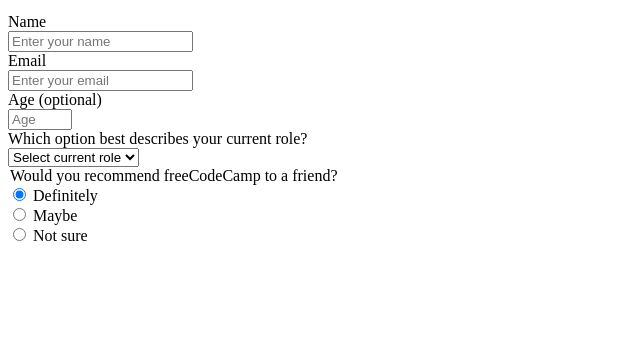
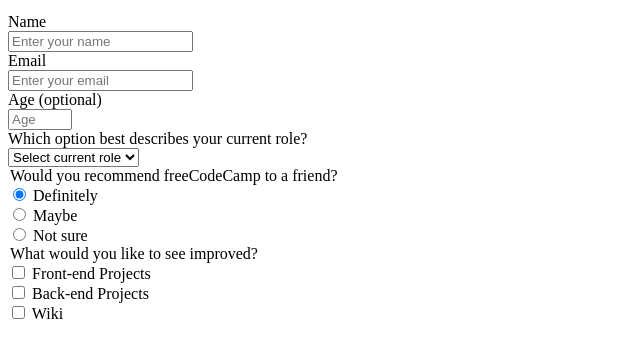
Before and after one commit to sambreece/survey-page, a plain HTML site: page index.html in a window 1280 px wide. Shown: the part 101-458 px from the top of the page, without its empty margins (0-640 px from the left). Drawn offline with Linux system fonts and the light colour scheme.

Commit message:
added div for spacing

```diff
--- a/index.html
+++ b/index.html
@@ -31,16 +31,34 @@
         </select>
 
         <legend>Would you recommend freeCodeCamp to a friend?</legend>
-        <input type="radio" id="definitely" checked>
-        <label for="definitely">Definitely</label><br>
+        <div>
+            <input type="radio" id="definitely" checked>
+            <label for="definitely">Definitely</label>
+        </div>
 
-        <input type="radio" id="maybe">
-        <label for="maybe">Maybe</label><br>
+        <div>
+            <input type="radio" id="maybe">
+            <label for="maybe">Maybe</label>
+        </div>
 
-        <input type="radio" id="not sure">
-        <label for="not sure">Not sure</label><br>
+        <div>
+            <input type="radio" id="not sure">
+            <label for="not sure">Not sure</label>
+        </div>
 
-
+        <legend>What would you like to see improved?</legend>
+        <div>
+            <input type="checkbox" id="front end" unchecked>
+            <label for="front end">Front-end Projects</label>
+        </div>
+        <div>
+            <input type="checkbox" id="back end" unchecked>
+            <label for="back end">Back-end Projects</label>
+        </div>
+        <div>
+            <input type="checkbox" id="wiki" unchecked>
+            <label for="wiki">Wiki</label>
+        </div>
     </form>
 </body>
 </html>
```
